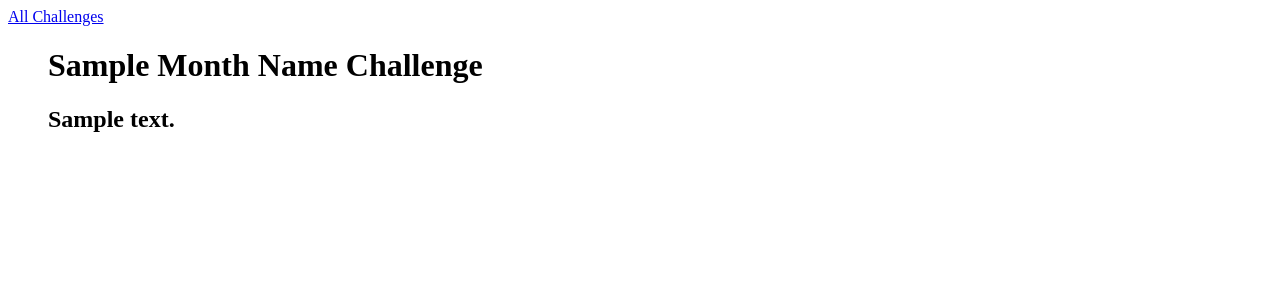
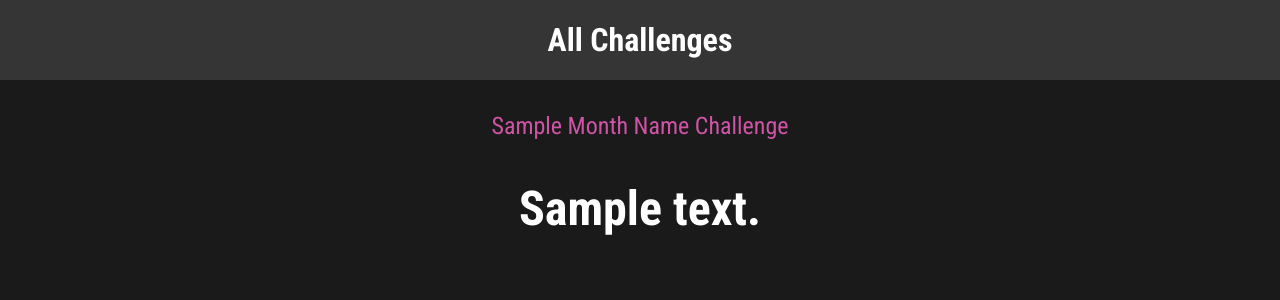
Before and after one commit to adibaba/Python-Django-The-Practical-Guide, a Django app: template 00400_templates/challenges/templates/challenges/challenge.html in a window 1280 px wide. Shown: the top 300 px of the page. Run offline with Django 4.2, Linux system fonts and the light colour scheme; the template is opened without the code that fills it: most values are stand-ins (such as "Sample title", 1, 10 or a date in 2020).

Commit message:
section 4 done

```diff
--- /dev/null
+++ b/00400_templates/challenges/static/challenges/challenge.css
@@ -0,0 +1,25 @@
+/*
+47. Static files
+*/
+h1,
+h2 {
+  text-align: center;
+  color: white;
+}
+
+h1 {
+  font-size: 1.5rem;
+  margin: 2rem 0 1rem 0;
+  font-weight: normal;
+  color: #cf54a6;
+}
+
+h2 {
+  font-size: 3rem;
+  font-weight: bold;
+}
+
+.fallback {
+  text-align: center;
+  color: white;
+}
--- /dev/null
+++ b/00400_templates/challenges/static/challenges/includes/header.css
@@ -0,0 +1,25 @@
+header {
+    width: 100%;
+    height: 5rem;
+    background-color: #353535;
+  }
+
+  header nav {
+    width: 100%;
+    height: 100%;
+    display: flex;
+    justify-content: center;
+    align-items: center;
+  }
+
+  header nav a {
+    color: white;
+    font-size: 2rem;
+    font-weight: bold;
+    text-decoration: none;
+  }
+
+  header nav a:hover,
+  header nav a:active {
+    color: #cf54a6;
+  }
--- a/00400_templates/challenges/templates/challenges/challenge.html
+++ b/00400_templates/challenges/templates/challenges/challenge.html
@@ -1,20 +1,16 @@
-<!DOCTYPE html>
-<html lang="en">
+{% extends 'base.html' %}
+{% load static %}
 
-<head>
-    <meta charset="UTF-8">
-    <meta name="viewport" content="width=device-width, initial-scale=1.0">
-    <title>{{ month_name|capfirst }} Challenge</title>
-</head>
-
-<body>
+{% block css_files %}
+<!-- 47. Static files -->
+<link rel="stylesheet" href="{% static 'challenges/challenge.css' %}">
+<link rel="stylesheet" href="{% static "challenges/includes/header.css" %}">
+{% endblock %}
 
     {% block content %}
         <!-- 44. Including Partial Template Snippets -->
         {% include 'challenges/includes/header.html' %}
-    {% endblock content %}
 
-    <ul>
     <!-- 37. Filters -->
     <!-- 41. If Tag -->
     <!-- https://docs.djangoproject.com/en/4.2/ref/templates/builtins/#built-in-filter-reference -->
@@ -22,8 +18,6 @@
     {% if text %}
     <h2>{{ text }}</h2>
     {% else %}
-    <h2>No challenge.</h2>
+    <p class="fallback">No challenge.</p>
     {% endif %}
-</body>
-
-</html>
+    {% endblock %}
--- a/00400_templates/challenges/views.py
+++ b/00400_templates/challenges/views.py
@@ -1,5 +1,5 @@
 from django.shortcuts import render
-from django.http import HttpResponse, HttpResponseNotFound, HttpResponseRedirect
+from django.http import HttpResponse, HttpResponseNotFound, HttpResponseRedirect, Http404
 from django.urls import reverse
 # 33. Adding & Registering Templates
 # from django.template.loader import render_to_string
@@ -73,4 +73,6 @@ def monthly_challenge(request, month):
             'month_name': month
         })
     except:
-        return HttpResponseNotFound('<h1>This month is not supported!</h1>')
+        # 46. 404
+        raise Http404()
+        #return HttpResponseNotFound('<h1>This month is not supported!</h1>')
--- /dev/null
+++ b/00400_templates/static/base.css
@@ -0,0 +1,13 @@
+/*
+48. Global Static files
+*/
+@import url('https://fonts.googleapis.com/css2?family=Roboto+Condensed:ital,wght@0,400;0,700;1,400;1,700&display=swap');
+
+html {
+    font-family: 'Roboto Condensed', sans-serif;
+}
+
+body {
+  margin: 0;
+  background-color: #1a1a1a;
+}
--- a/00400_templates/templates/base.html
+++ b/00400_templates/templates/base.html
@@ -1,3 +1,4 @@
+{% load static %}
 <!DOCTYPE html>
 <html lang="en">
 
@@ -5,6 +6,8 @@
     <meta charset="UTF-8">
     <meta name="viewport" content="width=device-width, initial-scale=1.0">
     <title>{% block page_title %}My Challenges{% endblock %}</title>
+    <link rel="stylesheet" href="{% static 'base.css'%}">
+    {% block css_files %}{% endblock %}
 </head>
 
 <body>
```
Also changed, not shown: 00400_templates/challenges/static/challenges/challenges.css (added, +40 -0 lines), 00400_templates/challenges/templates/challenges/index.html (+8 -0 lines), 00400_templates/monthly_challenges/settings.py (+6 -1 lines), 00400_templates/templates/404.html (added, +9 -0 lines).
